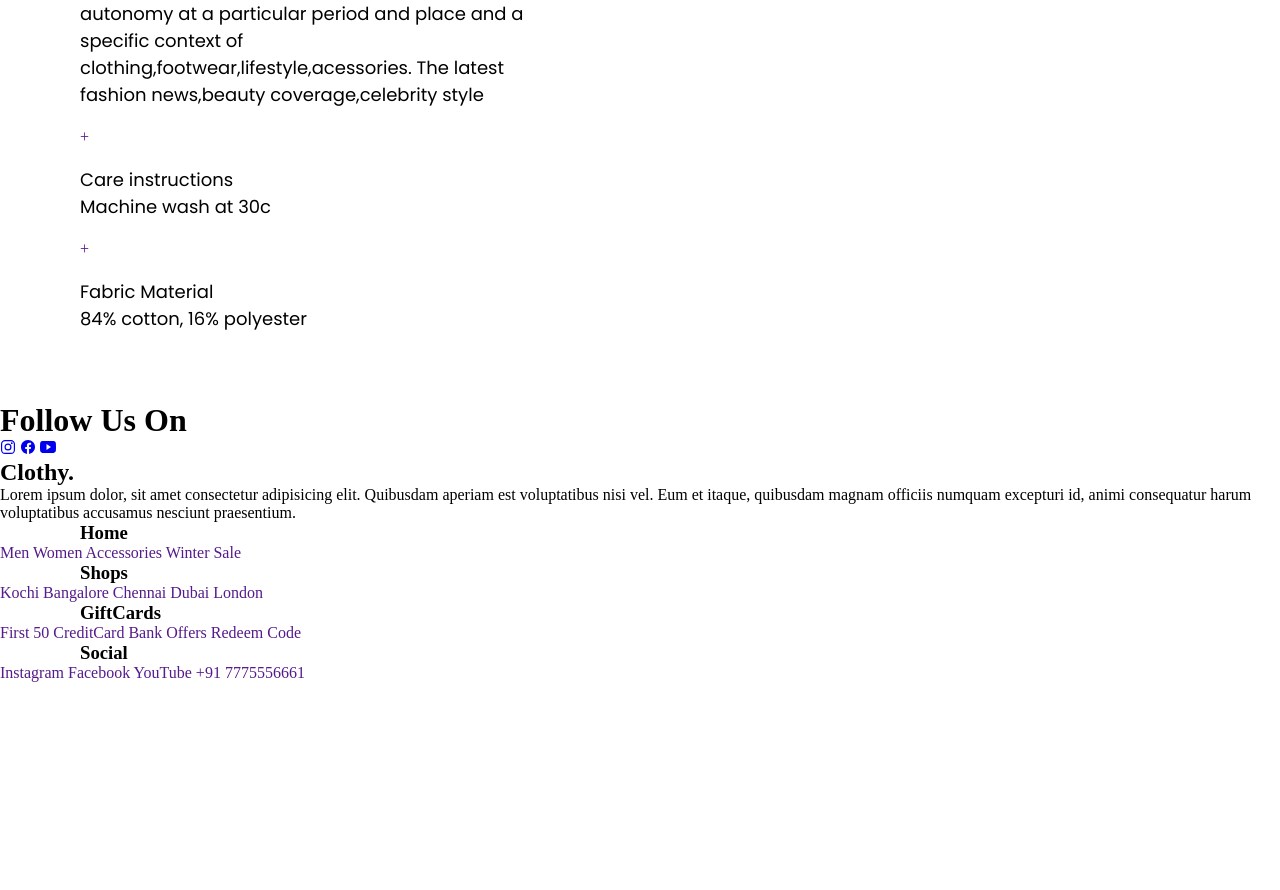
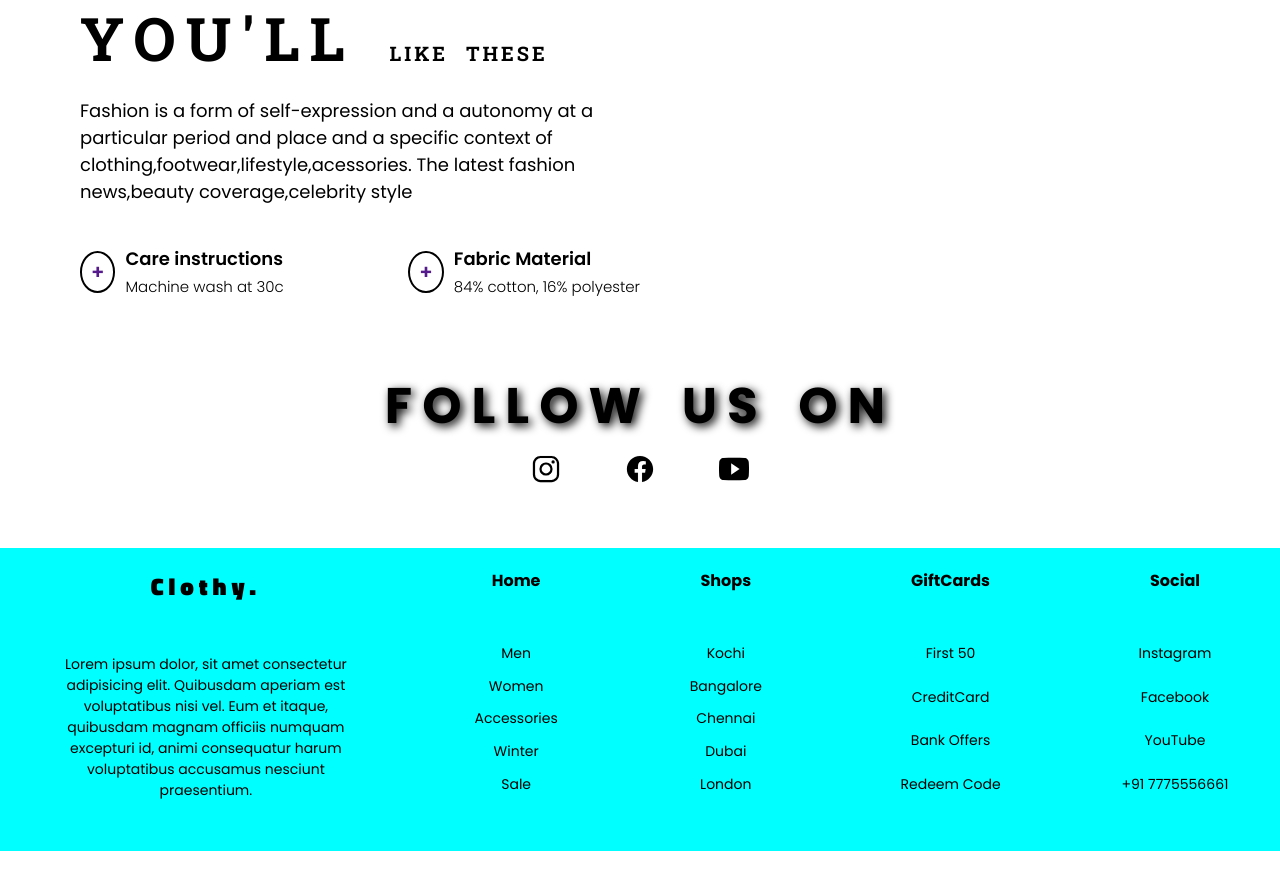
Before and after one commit to PranavNarayan7034/Clothy_fashion_store, a plain HTML site: page index.html in a window 1280 px wide. Shown: the part 1484-2374 px from the top of the page. Before the commit the page ends 2166 px from the top, so only its background shows below. Drawn offline with nearby package versions, Linux system fonts and the light colour scheme; files whose address does not match are found by name.

Commit message:
Update style.css

```diff
--- a/style.css
+++ b/style.css
@@ -5,6 +5,9 @@
     margin: 0;
     padding: 0;
     text-decoration: none;}
+
+/* ---navbar styles------- */
+
 .navbar{
     display: flex;
     justify-content: space-between;
@@ -53,6 +56,9 @@
 .navlinks a:hover::after{
     width: 100%;
 }
+
+/* -- intro styles-------- */
+
 .intro{
     display: flex;
     justify-content: space-between;
@@ -107,6 +113,44 @@
 .intro{
     /* background-color: yellow; */
     height: 400px;
+}
+
+/* --session styles------ */
+.first{
+    display: flex;
+    justify-content: space-between;
+    align-items: center;
+    margin: 40px 80px;
+    font-family: poppins;
+}
+.left{
+    display: flex;
+    align-items: center;
+}
+.fh3{
+    background-color: black;
+    color: white;
+    padding: 3px 8px;
+    border-radius: 50%;
+}
+.sh3{
+    padding: 3px 8px;
+    border: 2px solid;
+    border-radius: 10px;
+    margin-left: 5px;
+}
+.second{
+    display: flex;
+    justify-content: space-between;
+    align-items: center;
+    margin: 0 80px 20px 80px;
+}
+.img{
+    height: 230px;
+}
+.offer{
+    border: 3px solid black;
+    padding: 80px 100px;
 }
 
 .head{
@@ -205,7 +249,7 @@
     margin: 50px 80px;
 }
 .content{
-    width: 40%;
+    width: 50%;
 }
 .content h1{
     font-family: roboto slab;
@@ -224,7 +268,95 @@
 }
 
 
+.one a, .two a{
+    border: 2px solid black;
+    padding: 4px 9px;
+    border-radius: 50%;
+    font-weight: 600;
+    font-size: 20px;
+    font-family: poppins;
+    margin-right: 10px;
+}
+.one,.two{
+    display: flex;
+    align-items: center;
+}
+.instructions{
+    display: flex;
+    justify-content: space-between;
+}
+.inst_cnt{
+    font-weight: 600;
+}
+.inst_cnt span{
+    font-weight: 300;
+    font-size: 15px;
+}
 
 .model{
     width: 40%;
 }
+
+.socials{
+    text-align: center;
+}
+.socials h1{
+    font-family: poppins;
+    font-size: 50px;
+    text-transform: uppercase;
+    letter-spacing: 10px;
+    word-spacing: 10px;
+    text-shadow: 3px 3px 10px;
+}
+.icons a ion-icon{
+    height: 30px;
+    width: 30px;
+    color: black;
+    padding: 10px;
+    border-radius: 50%;
+    margin: 0 20px;
+}
+.footer{
+    background-color: aqua;
+    display: flex;
+    margin: 50px 0px;
+    padding-bottom: 50px;}
+.box{
+    width: 20%;
+    text-align: center;}
+.box_e{
+    width: 40%;
+    text-align: center;}
+.box1 h2{
+    font-family: Titillium Web;
+    font-weight:750;
+    letter-spacing: 5px;
+    margin-top: 20px;
+    margin-bottom: 50px;}
+.box1 p{
+    width: 70%;
+    font-family: poppins;
+    font-size: 14px;}
+.box1{
+    display: flex;
+    flex-direction: column;
+    justify-content: center;
+    align-items: center;
+}
+.head{
+    font-family: poppins;
+    font-size: 16px;
+    margin-top: 20px;
+    margin-bottom: 50px;
+}
+.links{
+    display: flex;
+    height: 60%;
+    flex-direction: column;
+    justify-content: space-between;
+}
+.links a{
+    font-family: poppins;
+    font-size: 14px;
+    color: black;
+}
```
